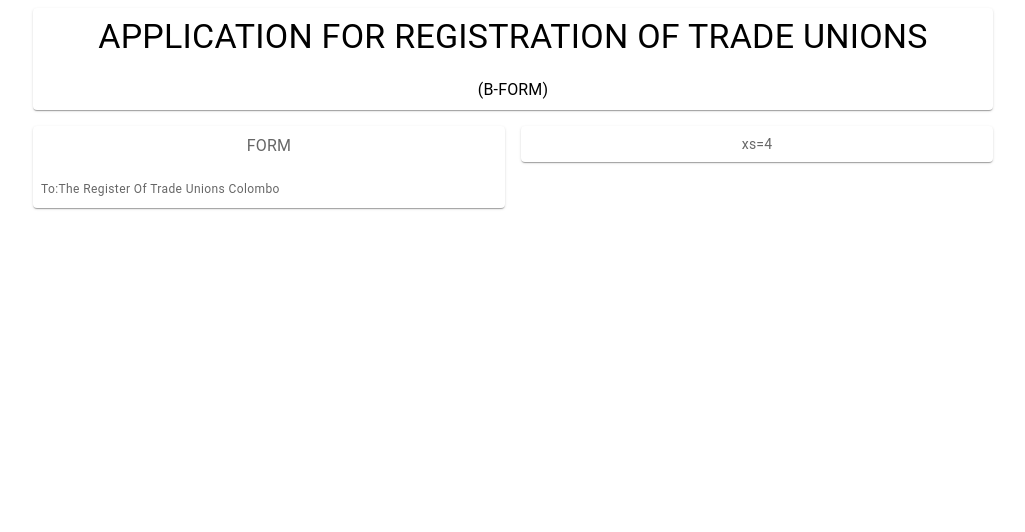
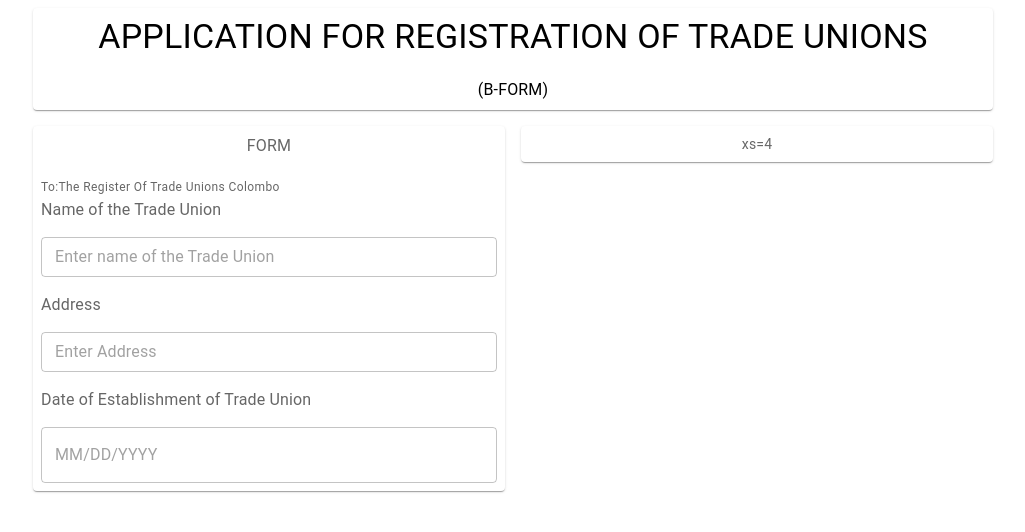
Before and after one commit to lazyScriptor/SLT-project, a React (Vite) app in the folder Frontend/: page / in a window 1280 px wide. Shown: the top 532 px of the page, without its empty margins (127-1152 px from the left). Built offline with nearby package versions, Linux system fonts and the light colour scheme.

Commit message:
upper form

```diff
--- a/Frontend/package.json
+++ b/Frontend/package.json
@@ -14,6 +14,8 @@
     "@emotion/styled": "^11.13.0",
     "@mui/material": "^5.16.6",
     "@mui/styled-engine-sc": "^6.0.0-alpha.18",
+    "@mui/x-date-pickers": "^7.12.0",
+    "dayjs": "^1.11.12",
     "react": "^18.3.1",
     "react-dom": "^18.3.1",
     "styled-components": "^6.1.12"
--- a/Frontend/src/pages/RegistrationPage.jsx
+++ b/Frontend/src/pages/RegistrationPage.jsx
@@ -30,7 +30,7 @@ export default function RegistrationForm() {
           </Item>
         </Grid>
         <Grid item xs={6}>
-          <Item sx={{textAlign:"left"}}><LeftUpperComp/></Item>
+          <Item sx={{display:"flex",justifyContent:"left"}}><LeftUpperComp/></Item>
         </Grid>
         <Grid item xs={6}>
           <Item>xs=4</Item>
--- a/Frontend/src/subcomponents/LeftUpperComp.jsx
+++ b/Frontend/src/subcomponents/LeftUpperComp.jsx
@@ -1,20 +1,59 @@
-import { Typography } from '@mui/material'
-import React from 'react'
+import {
+  Typography,
+  FormControl,
+  FormHelperText,
+  Input,
+  InputLabel,
+  TextField,
+  Box,
+  FormLabel,
+} from "@mui/material";
+import { DatePicker, LocalizationProvider } from "@mui/x-date-pickers";
+import { AdapterDayjs } from "@mui/x-date-pickers/AdapterDayjs";
+import React from "react";
 
 function LeftUpperComp() {
   return (
-    <div>
-      <Typography variant='body1' align='center'>
-            FORM
+    <Box width={"100%"}>
+      <Typography variant="body1" align="center">
+        FORM
       </Typography>
-      <br/>
-      <Typography variant='caption' sx={{textAlign:"left"}}>
-            To:The Register Of Trade Unions Colombo
-      </Typography>
+      <br />
+      <Box
+        width={"100%"}
+        display={"flex"}
+        justifyContent={"start"}
+        flexDirection={"column"}
+      >
+        <Typography variant="caption" align="left">
+          To:The Register Of Trade Unions Colombo
+        </Typography>
 
+        <FormControl component={Box} gap={2}>
+          <FormLabel align="left">Name of the Trade Union</FormLabel>
+          <TextField
+            id="outlined-size-small"
+            placeholder="Enter name of the Trade Union"
+            size="small"
+          />
 
-    </div>
-  )
+          <FormLabel align="left">Address</FormLabel>
+          <TextField
+            id="outlined-size-small"
+            placeholder="Enter Address"
+            size="small"
+          />
+
+          <FormLabel align="left">
+            Date of Establishment of Trade Union
+          </FormLabel>
+          <LocalizationProvider dateAdapter={AdapterDayjs}>
+            <DatePicker size="small" />
+          </LocalizationProvider>
+        </FormControl>
+      </Box>
+    </Box>
+  );
 }
 
-export default LeftUpperComp
+export default LeftUpperComp;
```
Also changed, not shown: 1 other file (tests, documents, lock files or other folders).
